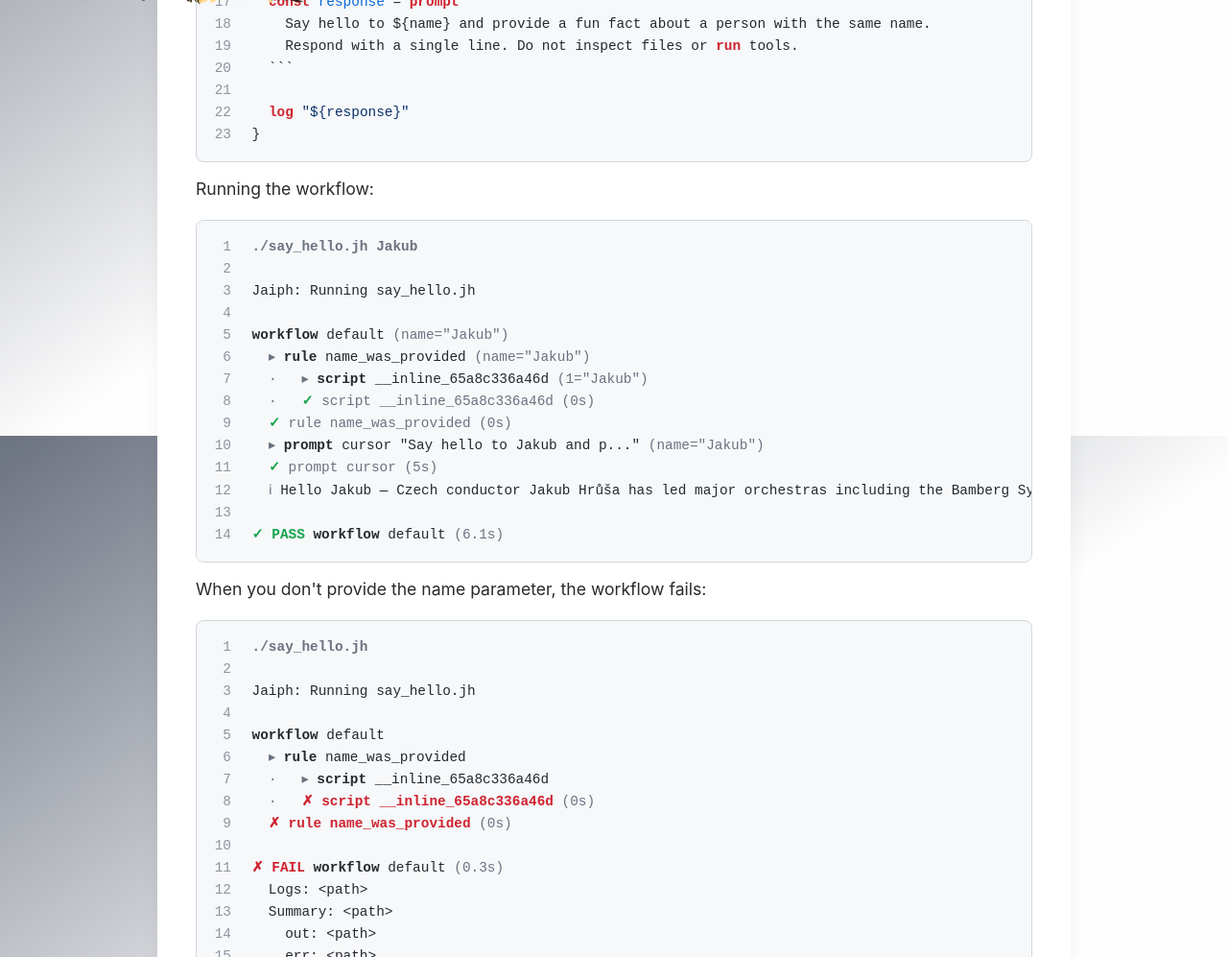
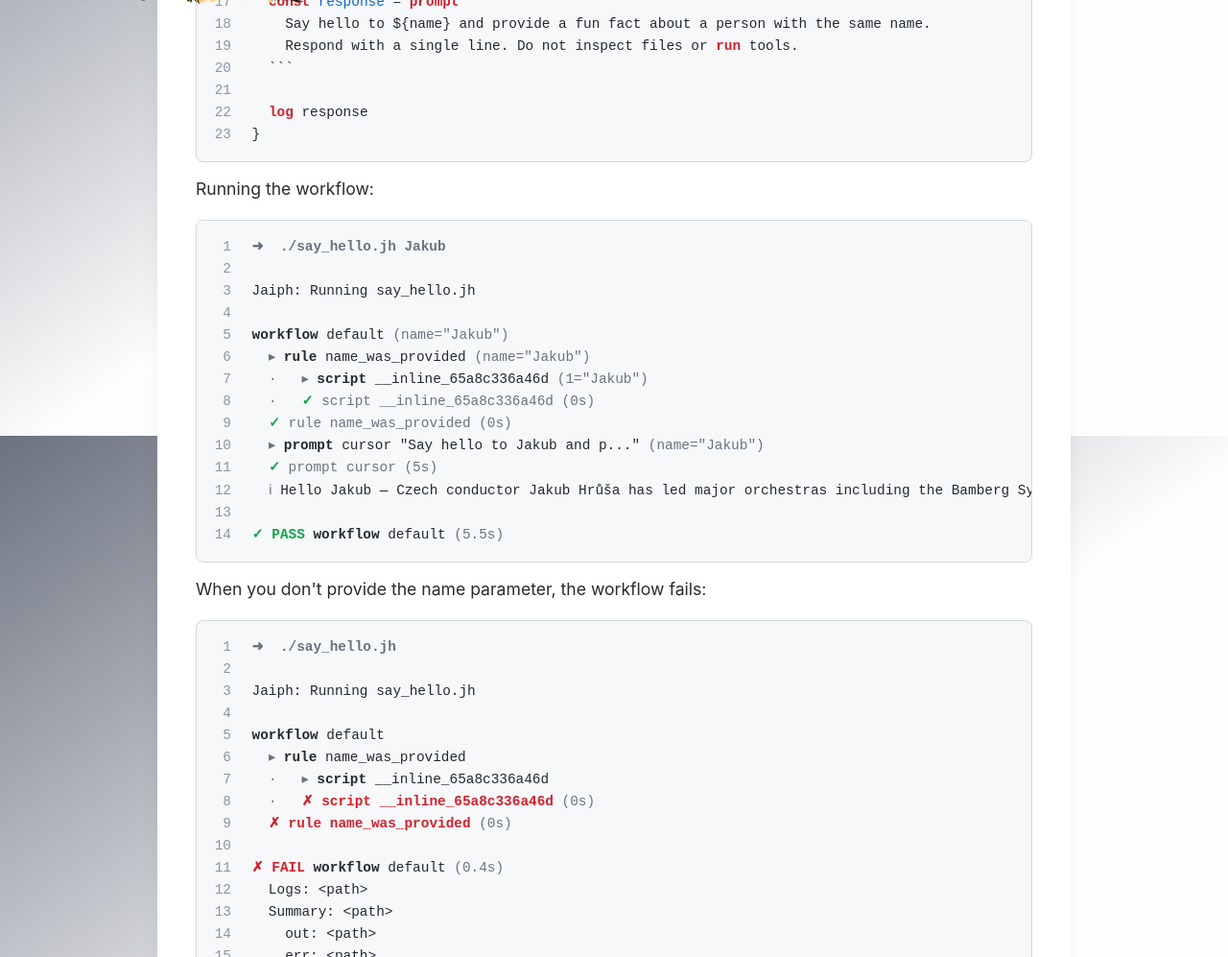
Before and after one commit to jaiphlang/jaiph, a Jekyll site: the page built from docs/index.html, in a window 1280 px wide and 1400 px high, scrolled down 2095 px. Shown: the part 151-1148 px from the top of the window at 96% size. Built offline with Jekyll 4.4.1, drawn with Linux system fonts in a browser that asks for light colours.

Commit message:
Fix: Align landing samples; test diff colors
- Landing Playwright: try-it-out prompt line matches cursor backend + preview;
  index.html adds ➜ run lines, syncs say_hello / say_hello.test / agent_inbox
  samples with real CLI output; optional e2e normalize for blank line before ✓ PASS.
- jaiph run: emit a newline before the ✓ PASS summary when stdout is not a TTY,
  matching TTY tree spacing.
- jaiph test: style expectEqual diff lines (dim “- expected”, red “+ actual”)
  when NO_COLOR is unset.

Signed-off-by: Jakub Dzikowski <jakub.t.dzikowski@gmail.com>

````diff
--- a/docs/index.html
+++ b/docs/index.html
@@ -164,10 +164,10 @@ workflow default(name) {
     Respond with a single line. Do not inspect files or run tools.
   ```
 
-  log "${response}"
+  log response
 }</code></pre>
                     <p>Running the workflow:</p>
-                    <pre><code class="jaiph-run" data-sample-output="success"><span class="run-command">./say_hello.jh Jakub</span>
+                    <pre><code class="jaiph-run" data-sample-output="success"><span class="run-command">➜  ./say_hello.jh Jakub</span>
 
 Jaiph: Running say_hello.jh
 
@@ -180,9 +180,9 @@ Jaiph: Running say_hello.jh
   <span class="run-pass">✓</span> <span class="run-time">prompt cursor (5s)</span>
   <span class="run-marker">ℹ</span> Hello Jakub — Czech conductor Jakub Hrůša has led major orchestras including the Bamberg Symphony and often appears at the BBC Proms.
 
-<span class="run-pass">✓ PASS</span> <span class="run-keyword">workflow</span> default <span class="run-time">(6.1s)</span></code></pre>
+<span class="run-pass">✓ PASS</span> <span class="run-keyword">workflow</span> default <span class="run-time">(5.5s)</span></code></pre>
                     <p>When you don't provide the name parameter, the workflow fails:</p>
-                    <pre><code class="jaiph-run" data-sample-output="failure"><span class="run-command">./say_hello.jh</span>
+                    <pre><code class="jaiph-run" data-sample-output="failure"><span class="run-command">➜  ./say_hello.jh</span>
 
 Jaiph: Running say_hello.jh
 
@@ -192,7 +192,7 @@ Jaiph: Running say_hello.jh
   <span class="run-marker">·</span>   <span class="run-fail">✗ script __inline_65a8c336a46d</span> <span class="run-time">(0s)</span>
   <span class="run-fail">✗ rule name_was_provided</span> <span class="run-time">(0s)</span>
 
-<span class="run-fail">✗ FAIL</span> <span class="run-keyword">workflow</span> default <span class="run-time">(0.3s)</span>
+<span class="run-fail">✗ FAIL</span> <span class="run-keyword">workflow</span> default <span class="run-time">(0.4s)</span>
   Logs: &lt;path&gt;
   Summary: &lt;path&gt;
     out: &lt;path&gt;
@@ -381,7 +381,7 @@ workflow cursor_say_hello() {
     agent.backend = "cursor"
   }
   const response = prompt "${prompt_text}"
-  log "${response}"
+  log response
 }
 
 workflow claude_say_hello() {
@@ -389,7 +389,7 @@ workflow claude_say_hello() {
     agent.backend = "claude"
   }
   const response = prompt "${prompt_text}"
-  log "${response}"
+  log response
 }
 
 workflow default() {
--- a/src/cli/commands/run.ts
+++ b/src/cli/commands/run.ts
@@ -348,8 +348,10 @@ function reportResult(
 
   const palette = colorPalette();
   if (resolvedStatus === 0) {
+    // Match TTY spacing: tree lines use double newlines between rows; non-TTY uses single `\n` per row.
+    const passPrefix = process.stdout.isTTY ? "" : "\n";
     process.stdout.write(
-      `${palette.green}\u2713 PASS${palette.reset} workflow default ${palette.dim}(${elapsedLabel})${palette.reset}\n`,
+      `${passPrefix}${palette.green}\u2713 PASS${palette.reset} workflow default ${palette.dim}(${elapsedLabel})${palette.reset}\n`,
     );
     return 0;
   }
````
Also changed, not shown: other parts of docs/index.html (+3 -3 lines), docs/cli.md (+1 -1 lines), docs/getting-started.md (+1 -1 lines), src/runtime/kernel/node-test-runner.ts (+23 -1 lines), src/runtime/kernel/node-workflow-runtime.artifacts.test.ts (+2 -2 lines), tests/e2e-samples/landing-page.spec.ts (+5 -8 lines), README.md, 7 other files.
